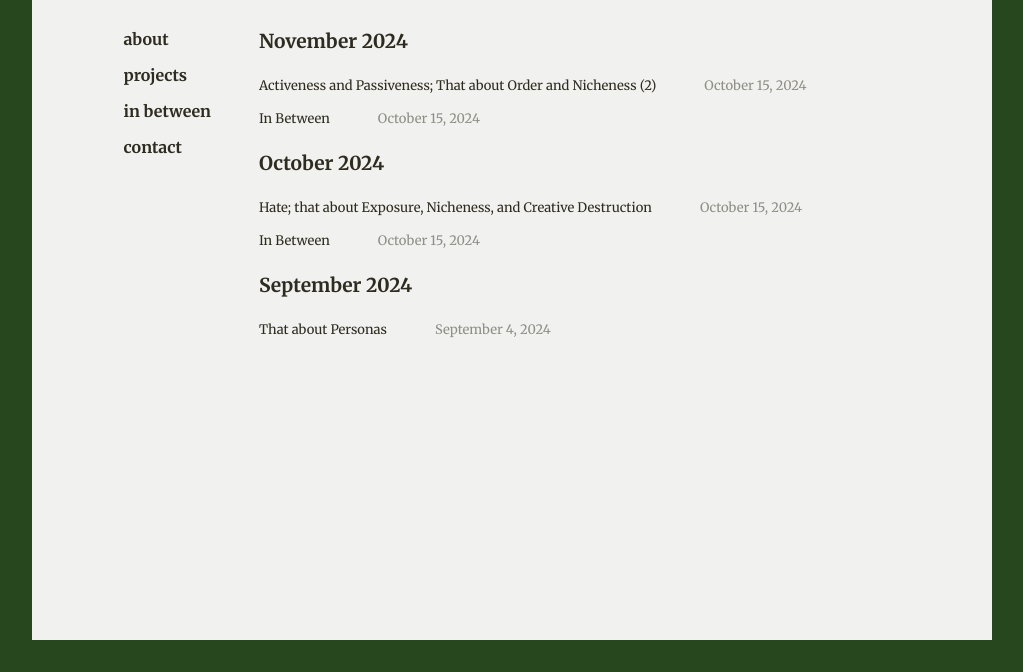
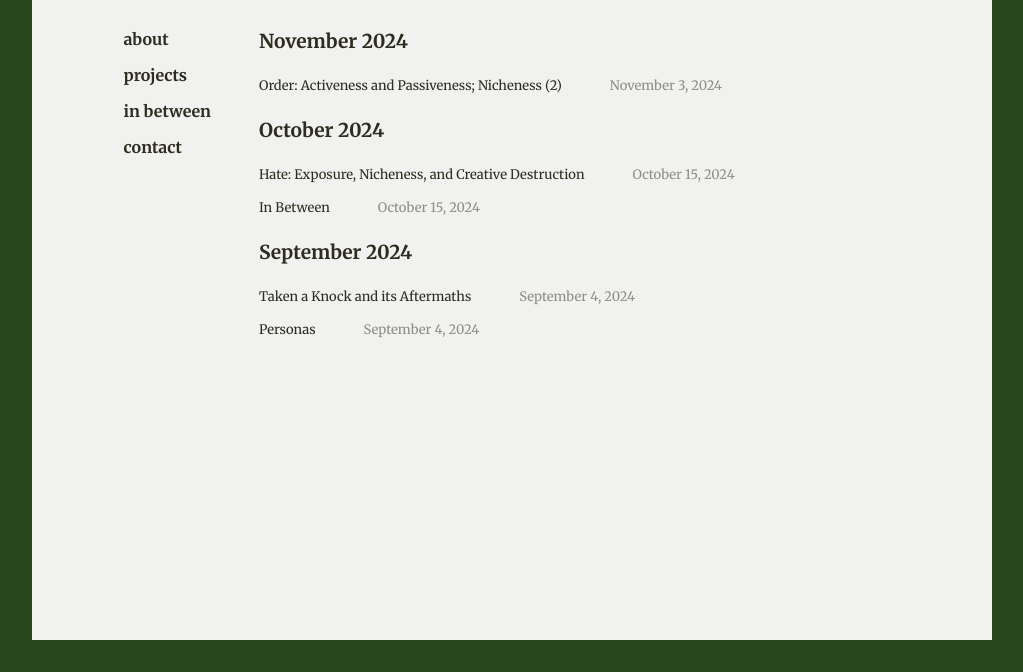
Before and after one commit to peterju00004/finesite.org, a plain HTML site: page in-between/index.html in a window 1280 px wide. Shown: the part 144-816 px from the top of the page, without its empty margins (128-1151 px from the left). Drawn offline with Linux system fonts and the light colour scheme.

Commit message:
url formatting

```diff
--- a/in-between.html
+++ b/in-between/index.html
@@ -10,7 +10,7 @@
         href="https://fonts.googleapis.com/css2?family=Merriweather:ital,wght@0,300;0,400;0,700;0,900;1,300;1,400;1,700;1,900&display=swap"
         rel="stylesheet">
     <link rel="icon" type="image/png" href="./assets/icon.png" />
-    <link rel="stylesheet" href="./styles/index.css" />
+    <link rel="stylesheet" href="../styles/index.css" />
     <title>finesite</title>
 </head>
 
@@ -26,7 +26,7 @@
                 <nav>
                     <ul class="no-decoration">
                         <li>
-                            <a href="./index.html" class="no-decoration bold">about</a>
+                            <a href="/" class="no-decoration bold">about</a>
                         </li>
 
                         <li>
@@ -34,7 +34,7 @@
                         </li>
 
                         <li>
-                            <a href="./in-between.html" class="no-decoration bold">in between</a>
+                            <a href="/in-between" class="no-decoration bold">in between</a>
                         </li>
 
                         <li>
@@ -49,12 +49,7 @@
                     <h2 class="month-year">November 2024</h2>
                     <p class="smaller-text in-between-title">
                         <a>
-                            Activeness and Passiveness; That about Order and Nicheness (2)<span class="date">October 15, 2024</span>
-                        </a>
-                    </p>
-                    <p class="smaller-text in-between-title">
-                        <a>
-                            In Between<span class="date">October 15, 2024</span>
+                            Order: Activeness and Passiveness; Nicheness (2)<span class="date">November 3, 2024</span>
                         </a>
                     </p>
                 </div>
@@ -62,7 +57,7 @@
                     <h2 class="month-year">October 2024</h2>
                     <p class="smaller-text in-between-title">
                         <a>
-                            Hate; that about Exposure, Nicheness, and Creative Destruction<span class="date">October 15, 2024</span>
+                            Hate: Exposure, Nicheness, and Creative Destruction<span class="date">October 15, 2024</span>
                         </a>
                     </p>
                     <p class="smaller-text in-between-title">
@@ -75,7 +70,12 @@
                     <h2 class="month-year">September 2024</h2>
                     <p class="smaller-text in-between-title">
                         <a>
-                            That about Personas<span class="date">September 4, 2024</span>
+                            Taken a Knock and its Aftermaths<span class="date">September 4, 2024</span>
+                        </a>
+                    </p>
+                    <p class="smaller-text in-between-title">
+                        <a>
+                            Personas<span class="date">September 4, 2024</span>
                         </a>
                     </p>
                 </div>
```
Also changed, not shown: index.html (+2 -2 lines), assets/icon.png, 1 other file.
